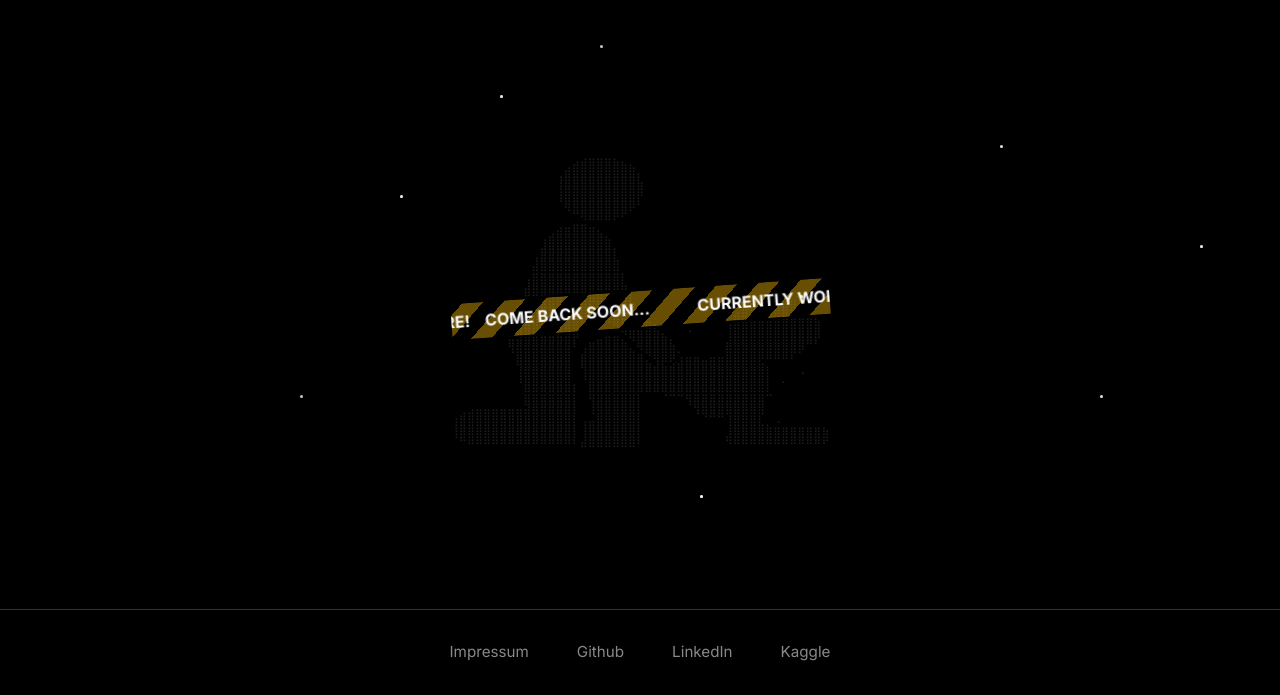
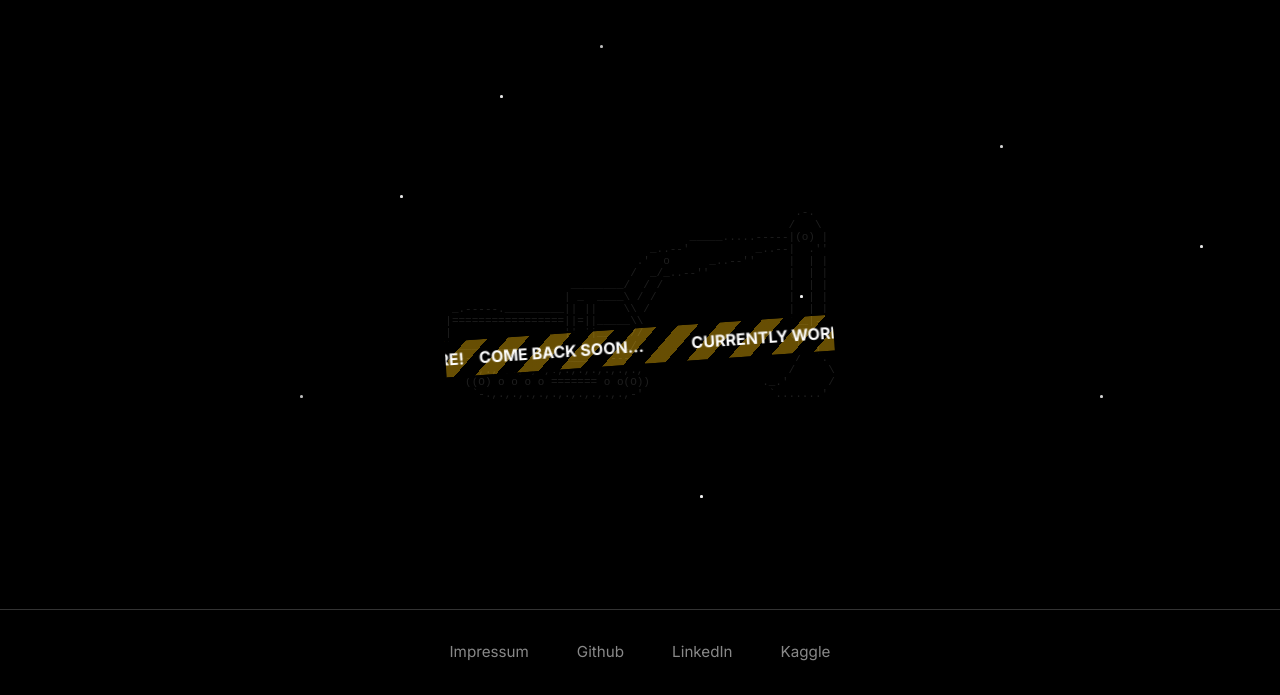
Before and after one commit to Jan-Kirschke/Jan-Kirschke.github.io, a plain HTML site: page sites/projects.html in a window 1280 px wide. Shown: the part 105-800 px from the top of the page. Drawn offline with Linux system fonts and the light colour scheme; a web font is replaced by a local one.

Commit message:
added bagger to projects

```diff
--- a/sites/projects.html
+++ b/sites/projects.html
@@ -31,31 +31,22 @@
         <div class="construction-art-container">
 
             <pre class="ascii-art">
-⠀⠀⠀⠀⠀⠀⠀⠀⠀⠀⠀⠀⠀⠀⠀⢀⣠⣤⣤⣤⣄⡀⠀⠀⠀⠀⠀⠀⠀⠀⠀⠀⠀⠀⠀⠀⠀⠀⠀⠀⠀⠀⠀⠀⠀⠀⠀
-⠀⠀⠀⠀⠀⠀⠀⠀⠀⠀⠀⠀⠀⠀⣴⣿⣿⣿⣿⣿⣿⣿⣷⡀⠀⠀⠀⠀⠀⠀⠀⠀⠀⠀⠀⠀⠀⠀⠀⠀⠀⠀⠀⠀⠀⠀⠀
-⠀⠀⠀⠀⠀⠀⠀⠀⠀⠀⠀⠀⠀⢸⣿⣿⣿⣿⣿⣿⣿⣿⣿⣧⠀⠀⠀⠀⠀⠀⠀⠀⠀⠀⠀⠀⠀⠀⠀⠀⠀⠀⠀⠀⠀⠀⠀
-⠀⠀⠀⠀⠀⠀⠀⠀⠀⠀⠀⠀⠀⢸⣿⣿⣿⣿⣿⣿⣿⣿⣿⡿⠀⠀⠀⠀⠀⠀⠀⠀⠀⠀⠀⠀⠀⠀⠀⠀⠀⠀⠀⠀⠀⠀⠀
-⠀⠀⠀⠀⠀⠀⠀⠀⠀⠀⠀⠀⠀⠈⢿⣿⣿⣿⣿⣿⣿⣿⡿⠃⠀⠀⠀⠀⠀⠀⠀⠀⠀⠀⠀⠀⠀⠀⠀⠀⠀⠀⠀⠀⠀⠀⠀
-⠀⠀⠀⠀⠀⠀⠀⠀⠀⠀⠀⠀⠀⠀⠀⠉⠻⠿⠿⠿⠟⠋⠀⠀⠀⠀⠀⠀⠀⠀⠀⠀⠀⠀⠀⠀⠀⠀⠀⠀⠀⠀⠀⠀⠀⠀⠀
-⠀⠀⠀⠀⠀⠀⠀⠀⠀⠀⠀⠀⢀⣴⣶⣿⣿⣶⣄⠀⠀⠀⠀⠀⠀⠀⠀⠀⠀⠀⠀⠀⠀⠀⠀⠀⠀⠀⠀⠀⠀⠀⠀⠀⠀⠀⠀
-⠀⠀⠀⠀⠀⠀⠀⠀⠀⠀⠀⢰⣿⣿⣿⣿⣿⣿⣿⣷⠀⠀⠀⠀⠀⠀⠀⠀⠀⠀⠀⠀⠀⠀⠀⠀⠀⠀⠀⠀⠀⠀⠀⠀⠀⠀⠀
-⠀⠀⠀⠀⠀⠀⠀⠀⠀⠀⢀⣿⣿⣿⣿⣿⣿⣿⣿⣿⡇⠀⠀⠀⠀⠀⠀⠀⠀⠀⠀⠀⠀⠀⠀⠀⠀⠀⠀⠀⠀⠀⠀⠀⠀⠀⠀
-⠀⠀⠀⠀⠀⠀⠀⠀⠀⠀⣼⣿⣿⣿⣿⣿⣿⣿⣿⣿⣿⠀⠀⠀⠀⠀⠀⠀⠀⠀⠀⠀⠀⠀⠀⠀⠀⠀⠀⠀⠀⠀⠀⠀⠀⠀⠀
-⠀⠀⠀⠀⠀⠀⠀⠀⠀⢠⣿⣿⣿⣿⣿⣿⣿⣿⣿⣿⣿⡇⠀⠀⠀⠀⠀⠀⠀⠀⠀⠀⠀⠀⠀⠀⠀⠀⠀⠀⠀⠀⠀⠀⠀⠀⠀
-⠀⠀⠀⠀⠀⠀⠀⠀⠀⣾⣿⣿⣿⣿⣿⣿⣿⣿⣿⣿⣿⣿⡀⠀⠀⠀⠀⠀⠀⠀⠀⠀⠀⠀⠀⠀⠀⠀⠀⠀⠀⠀⠀⠀⠀⠀⠀
-⠀⠀⠀⠀⠀⠀⠀⠀⣸⣿⣿⣿⣿⣿⣿⣿⣿⡟⣿⣿⣿⣿⣧⠀⠀⠀⠀⠀⠀⠀⠀⠀⠀⠀⠀⠀⢀⣤⣶⣾⣿⣶⣶⣤⡀⠀⠀
-⠀⠀⠀⠀⠀⠀⠀⢠⣿⣿⣿⣿⣿⣿⣿⣿⡿⠀⠘⢿⣿⣿⣿⣷⡀⠀⠀⠀⠀⠀⠀⠀⠀⠠⠀⣴⣿⣿⣿⣿⣿⣿⣿⣿⣿⡄⠀
-⠀⠀⠀⠀⠀⠀⠀⣼⣿⣿⣿⣿⣿⣿⣿⣿⠇⠀⠀⠈⠻⣿⣿⣿⣿⣆⠀⠀⠀⢀⠀⠀⠀⠀⢰⣿⣿⣿⣿⣿⣿⣿⣿⣿⣿⣿⠀
-⠀⠀⠀⠀⠀⠀⠀⣿⣿⣿⣿⣿⣿⣿⣿⡟⠀⣀⣤⣶⣶⣌⠻⣿⣿⣿⣷⡄⠀⠀⠀⠀⠀⠀⣸⣿⣿⣿⣿⣿⣿⣿⣿⣿⣿⡟⠀
-⠀⠀⠀⠀⠀⠀⠀⠹⣿⣿⣿⣿⣿⣿⣿⠁⣰⣿⣿⣿⣿⣿⣦⣙⢿⣿⣿⣿⠄⠀⠀⠀⠀⠀⣿⣿⣿⣿⣿⣿⣿⣿⡿⠟⠀⠀
-⠀⠀⠀⠀⠀⠀⠀⠀⢿⣿⣿⣿⣿⣿⣿⠀⣿⣿⣿⣿⣿⣿⣿⣿⣦⣹⣟⣫⣼⣿⣿⣶⣿⣿⣿⣿⣿⣿⣯⡉⠉⠉⠁⠀⠀⠀⠀
-⠀⠀⠀⠀⠀⠀⠀⠀⢸⣿⣿⣿⣿⣿⣿⠀⢸⣿⣿⣿⣿⣿⣿⣿⣿⣿⣿⣿⣿⣿⣿⣿⣿⣿⣿⣿⣿⣿⣿⡇⠀⠀⠀⠐⠀⠀⠀
-⠀⠀⠀⠀⠀⠀⠀⠀⠈⣿⣿⣿⣿⣿⣿⡆⠀⣿⣿⣿⣿⣿⣿⣿⣿⣿⣿⣿⣿⣿⣿⣿⣿⣿⣿⣿⣿⣿⣿⡇⠀⠁⠀⠀⠀⠀⠀
-⠀⠀⠀⠀⠀⠀⠀⠀⠀⣿⣿⣿⣿⣿⣿⡇⠀⢻⣿⣿⣿⣿⣿⡇⠀⠀⠈⠉⠉⢻⣿⣿⣿⣿⣿⣿⣿⣿⣿⠉⠀⠀⠀⠀⠀⠀⠀
-⠀⣠⣴⣶⣶⣶⣶⣶⣶⣾⣿⣿⣿⣿⣿⡇⠀⠸⣿⣿⣿⣿⣿⡇⠀⠀⠀⠀⠀⠀⠹⢿⣿⣿⢿⣿⣿⣿⡿⠀⠀⠀⠀⠀⠀⠀⠀
-⢸⣿⣿⣿⣿⣿⣿⣿⣿⣿⣿⣿⣿⣿⣿⡇⢰⣶⣿⣿⣿⣿⣿⡇⠀⠀⠀⠀⠀⠀⠀⠀⠀⠀⢸⣿⣿⣿⣧⣄⣐⣀⣀⣀⣀⣀⡀
-⠸⣿⣿⣿⣿⣿⣿⣿⣿⣿⣿⣿⣿⣿⣿⡇⢸⣿⣿⣿⣿⣿⣿⡇⠀⠀⠀⠀⠀⠀⠀⠀⠀⠀⣼⣿⣿⣿⣿⣿⣿⣿⣿⣿⣿⣿⣿
-⠀⠀⠉⠉⠉⠉⠉⠉⠉⠉⠉⠉⠉⠉⠉⠁⠛⠛⠛⠛⠛⠛⠛⠁⠀⠀⠀⠀⠀⠀⠀⠀⠀⠀⠈⠉⠉⠉⠉⠉⠉⠉⠉⠉⠉⠉⠁
+                                                     .-.
+                                                    /   \
+                                     _____.....-----|(o) |
+                               _..--'          _..--|  .''
+                             .'  o      _..--''     |  | |
+                            /  _/_..--''            |  | |
+                   ________/  / /                   |  | |
+                  | _  ____\ / /                    |  | |
+ _.-----._________|| ||    \\ /                     |  | |
+|=================||=||_____\\                      |__|-'
+|                 ||_||_____//                      (o\ |
+|_________________|_________/                        |-\|
+ `-------------._______.----'                        /  `.
+    .,.,.,.,.,.,.,.,.,.,.,.,.,                      /     \
+   ((O) o o o o ======= o o(O))                 ._.'      /
+    `-.,.,.,.,.,.,.,.,.,.,.,-'                   `.......'
             </pre>
 
             <div class="police-banner">
--- a/style.css
+++ b/style.css
@@ -236,7 +236,7 @@ main {
 /* "Polizeiband" / Baustellen-Banner */
 .police-banner {
     position: absolute; /* Absolut zum .construction-art-container */
-    top: 50%;
+    top: 70%;
     left: -5%; /* Lässt es überlappen */
     width: 110%;
     transform: translateY(-50%) rotate(-4deg);
```
